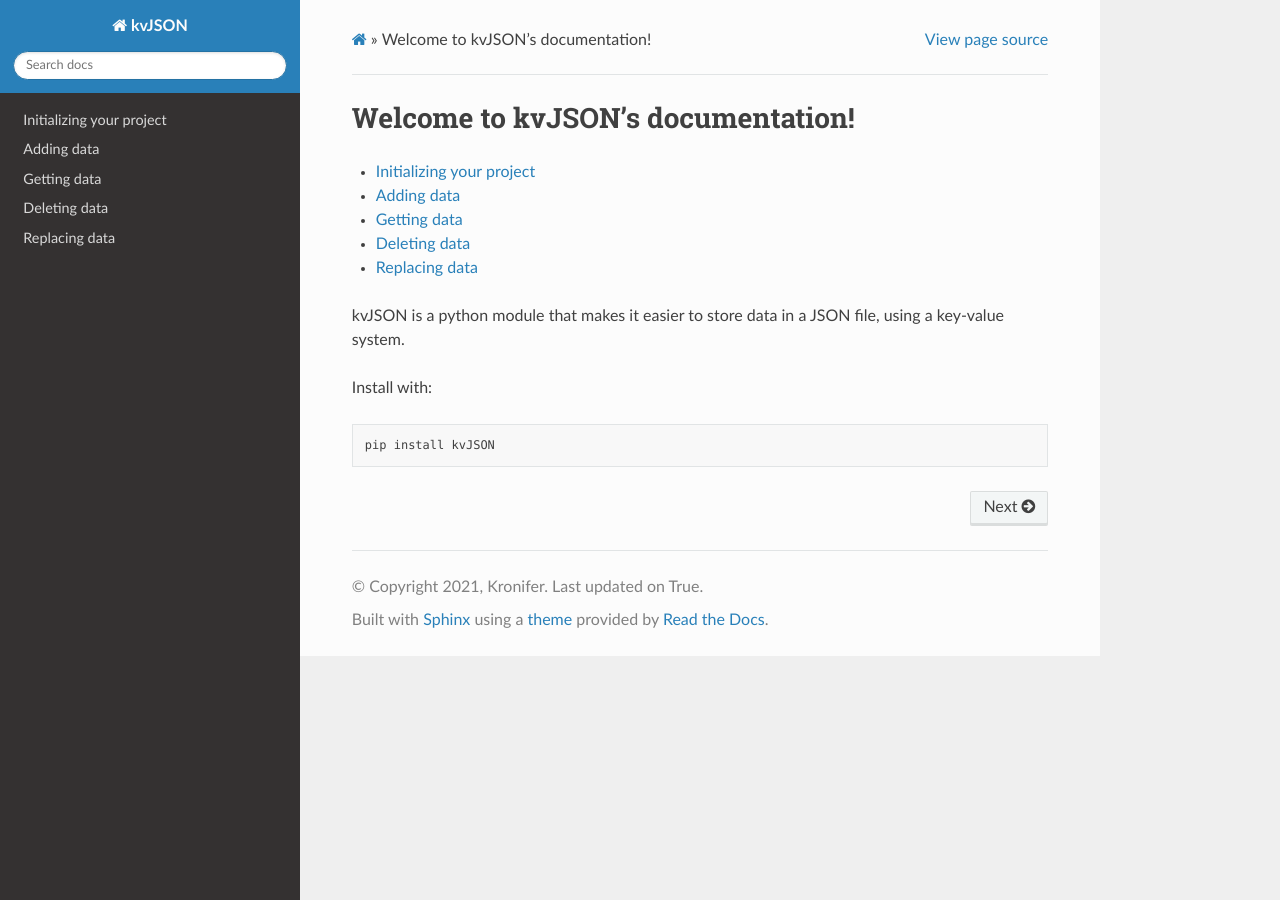
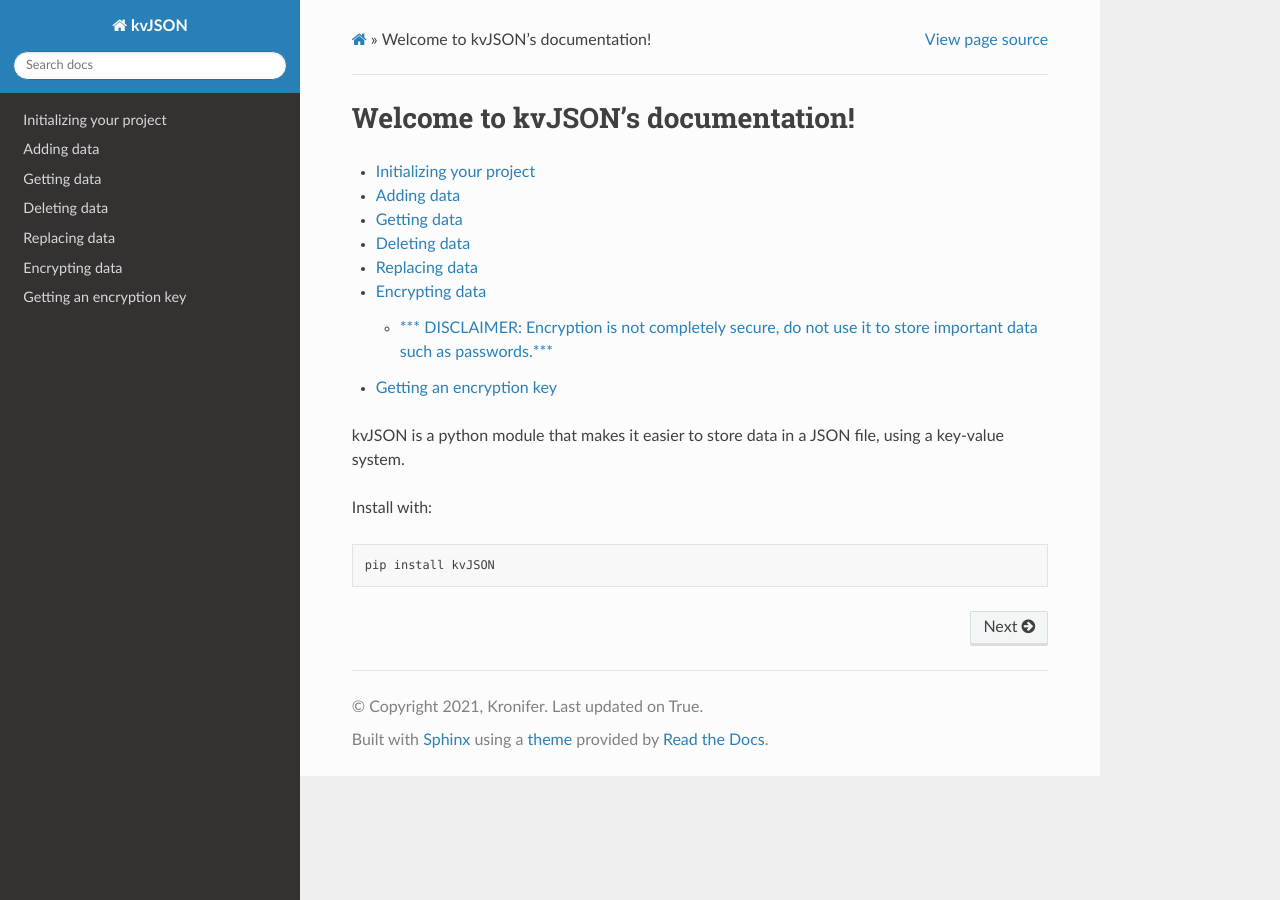
Before and after one commit to Kronifer/kvJSON-docs, a Sphinx documentation site: the page built from docs/index.rst, in a window 1280 px wide. Built offline with Sphinx 7.4.7 and the Read the Docs theme 2.0.0, drawn with Linux system fonts in a browser that asks for light colours.

Commit message:
more docs

```diff
--- /dev/null
+++ b/docs/Encrypting-data.rst
@@ -0,0 +1,17 @@
+###############
+Encrypting data
+###############
+
+.. _-disclaimer-encryption-is-not-completely-secure-do-not-use-it-to-store-important-data-such-as-passwords:
+
+\**\* DISCLAIMER: Encryption is not completely secure, do not use it to store important data such as passwords.**\*
+~~~~~~~~~~~~~~~~~~~~~~~~~~~~~~~~~~~~~~~~~~~~~~~~~~~~~~~~~~~~~~~~~~~~~~~~~~~~~~~~~~~~~~~~~~~~~~~~~~~~~~~~~~~~~~~~~~~
+
+To encrypt data, use:
+
+.. code:: py
+
+   kvJSON.encryptData("key")
+
+As of now, only alphanumerical characters work for encryption. Anything
+else will cause an error.
--- /dev/null
+++ b/docs/Getting-encryption-keys.rst
@@ -0,0 +1,14 @@
+#########################
+Getting an encryption key
+#########################
+
+Once you've encrypted data, you have to get the encryption key before
+you can decrypt the data. To pull the encryption key, use:
+
+.. code:: py
+
+   kvJSON.getEncryptKey("keynumber")
+
+Keynumber corresponds with the data you encrypted. If you want the data
+with the key "test" to decrypt and that was the first data you
+encrypted, you would have key number as 1.
--- a/docs/index.rst
+++ b/docs/index.rst
@@ -14,6 +14,8 @@
    Getting-data
    Deleting-data
    Replacing-data
+   Encrypting-data
+   Getting-encryption-keys
 
 kvJSON is a python module that makes it easier
 to store data in a JSON file,
```
